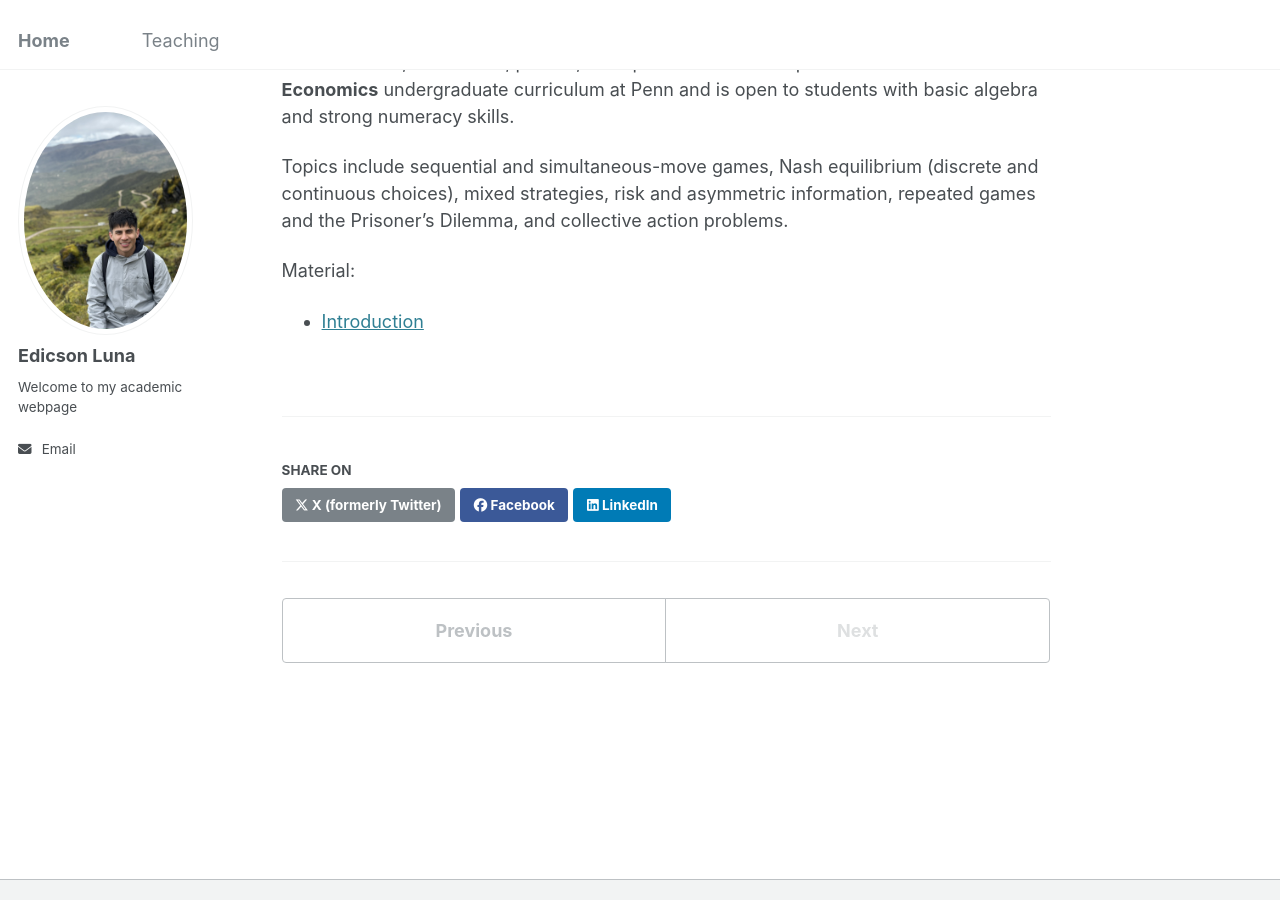
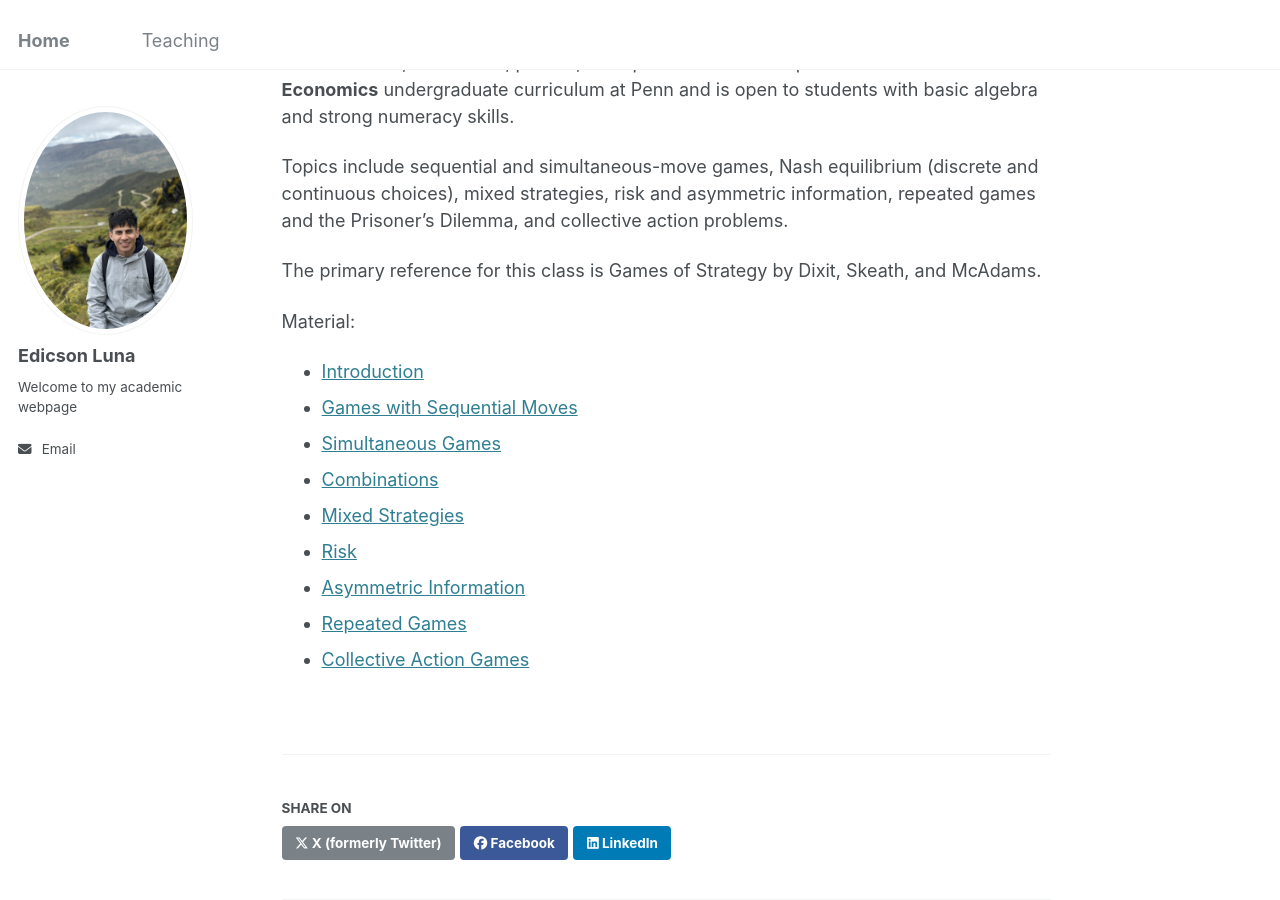
Before and after one commit to edicsonluna/edicsonluna.github.io, a Jekyll site: the page built from _teaching/2025-summer-strategic-reasoning.md, in a window 1280 px wide and 900 px high, scrolled down 235 px. Built offline with Jekyll 4.4.1, drawn with Linux system fonts in a browser that asks for light colours.

Commit message:
Update 2025-summer-strategic-reasoning.md

```diff
--- a/_teaching/2025-summer-strategic-reasoning.md
+++ b/_teaching/2025-summer-strategic-reasoning.md
@@ -12,5 +12,15 @@ location: "Philadelphia, USA"
 
 Topics include sequential and simultaneous-move games, Nash equilibrium (discrete and continuous choices), mixed strategies, risk and asymmetric information, repeated games and the Prisoner’s Dilemma, and collective action problems.
 
+The primary reference for this class is Games of Strategy by Dixit, Skeath, and McAdams.
+
 Material:
 - [Introduction](/files/strategic_reasoning/C1_Introduction.pdf)
+- [Games with Sequential Moves](/files/strategic_reasoning/C2_Games_with_Sequential_Moves.pdf)
+- [Simultaneous Games](/files/strategic_reasoning/C3_Simultaneous_Games.pdf)
+- [Combinations](/files/strategic_reasoning/C4_Combinations.pdf)
+- [Mixed Strategies](/files/strategic_reasoning/C5_Mixed_Strategies.pdf)
+- [Risk](/files/strategic_reasoning/C6_Risk.pdf)
+- [Asymmetric Information](/files/strategic_reasoning/C7_Asymmetric_Information.pdf)
+- [Repeated Games](/files/strategic_reasoning/C8_Repeated_Games.pdf)
+- [Collective Action Games](/files/strategic_reasoning/C9_Collective_Action_Games.pdf)
```
